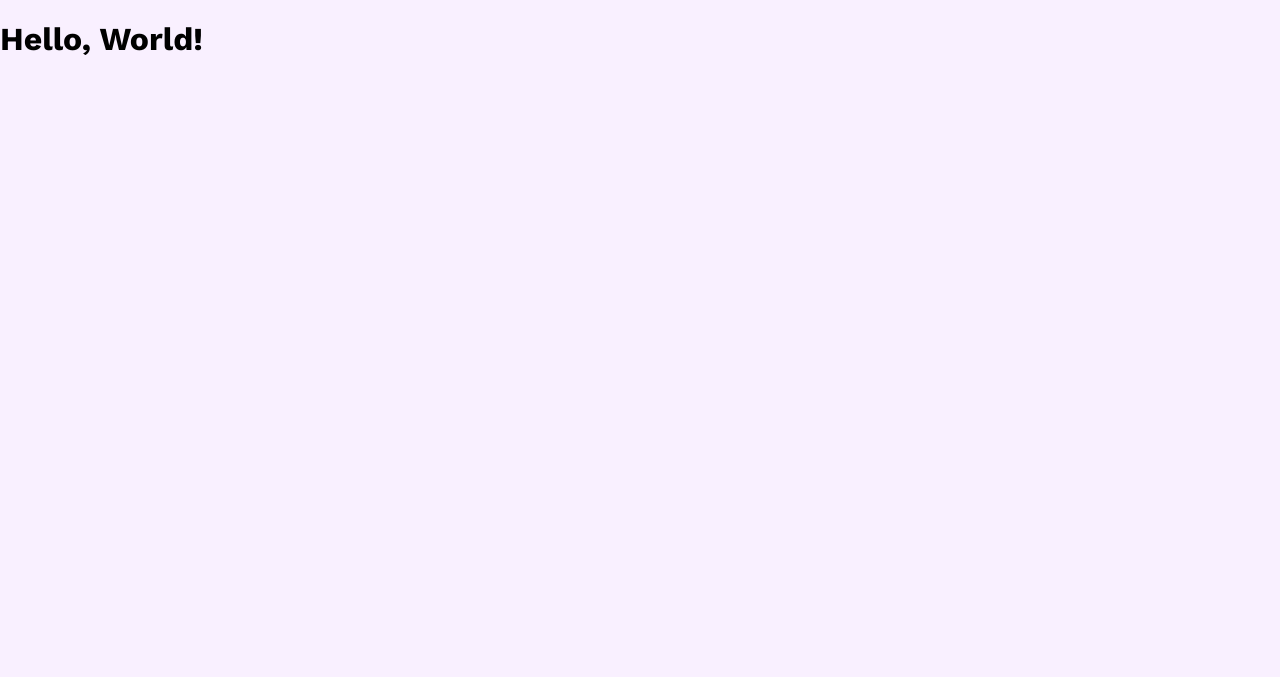
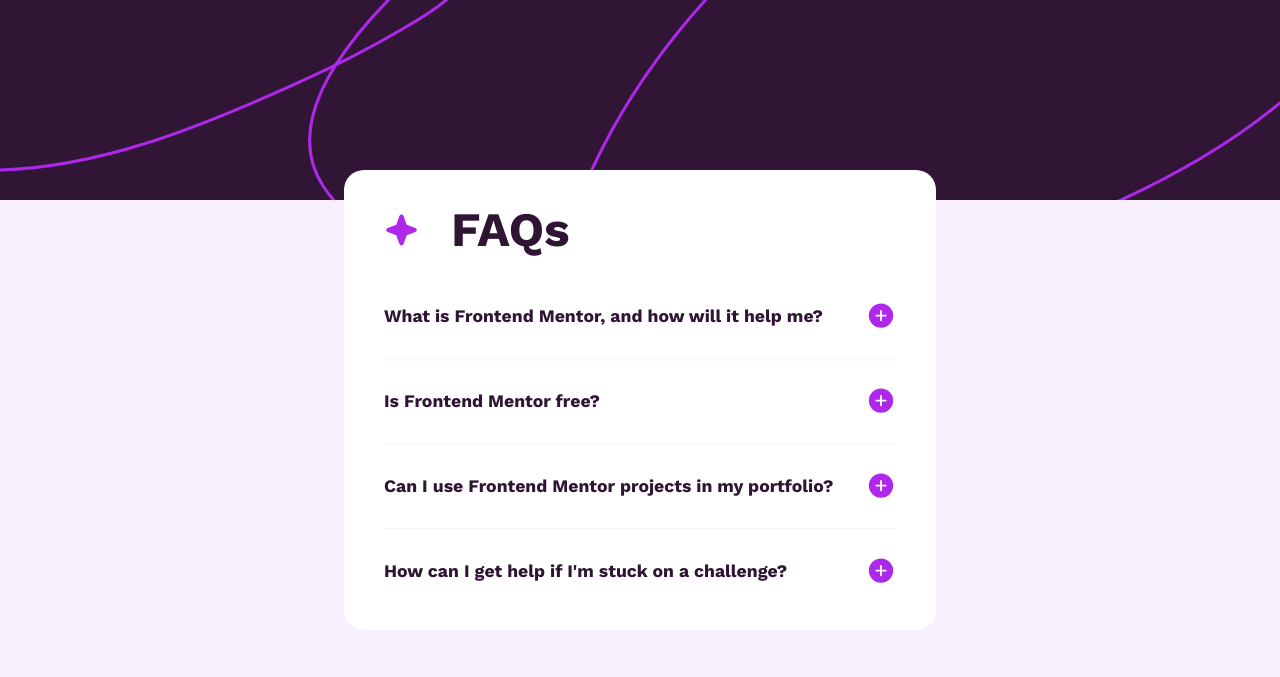
Before and after one commit to kimarimt/faq_accordion, a website: page index.html in a window 1280 px wide. Drawn offline with nearby package versions, Linux system fonts and the light colour scheme.

Commit message:
finished adding html content and styling for faq accordion

```diff
--- a/index.html
+++ b/index.html
@@ -3,18 +3,84 @@
   <head>
     <meta charset="UTF-8" />
     <meta name="viewport" content="width=device-width, initial-scale=1.0" />
-    <link rel="shortcut icon" href="./images/favicon-32x32.png" type="image/x-icon">
+    <link
+      rel="shortcut icon"
+      href="./images/favicon-32x32.png"
+      type="image/x-icon"
+    />
     <link rel="preconnect" href="https://fonts.googleapis.com" />
     <link rel="preconnect" href="https://fonts.gstatic.com" crossorigin />
     <link
       href="https://fonts.googleapis.com/css2?family=Work+Sans:wght@400;600;700&display=swap"
       rel="stylesheet"
     />
-    <link rel="stylesheet" href="src/dest/normalize.css" />
-    <link rel="stylesheet" href="src/dest/output.css" />
+    <link rel="stylesheet" href="./src/dest/normalize.css" />
+    <link rel="stylesheet" href="./src/dest/output.css" />
     <title>Frontend Mentor | FAQ Accordion</title>
+    <script src="./scripts/accordion.js" defer></script>
   </head>
   <body>
-    <h1>Hello, World!</h1>
+    <main>
+      <section id="faq-section">
+        <section id="faq-section__header">
+          <img src="./images/icon-star.svg" alt="Star Icon" />
+          <h1>FAQs</h1>
+        </section>
+        <section id="faq-section__accordion">
+          <article class="accordion__content">
+            <section class="content__label">
+              <h2>What is Frontend Mentor, and how will it help me?</h2>
+            </section>
+            <section class="content__text">
+              <p>
+                Frontend Mentor offers realistic coding challenges to help
+                developers improve their frontend coding skills with projects in
+                HTML, CSS, and JavaScript. It's suitable for all levels and
+                ideal for portfolio building.
+              </p>
+            </section>
+          </article>
+          <hr />
+          <article class="accordion__content">
+            <section class="content__label">
+              <h2>Is Frontend Mentor free?</h2>
+            </section>
+            <section class="content__text">
+              <p>
+                Yes, Frontend Mentor offers both free and premium coding
+                challenges, with the free option providing access to a range of
+                projects suitable for all skill levels.
+              </p>
+            </section>
+          </article>
+          <hr />
+          <article class="accordion__content">
+            <section class="content__label">
+              <h2>Can I use Frontend Mentor projects in my portfolio?</h2>
+            </section>
+            <section class="content__text">
+              <p>
+                Yes, you can use projects completed on Frontend Mentor in your
+                portfolio. It's an excellent way to showcase your skills to
+                potential employers!
+              </p>
+            </section>
+          </article>
+          <hr />
+          <article class="accordion__content">
+            <section class="content__label">
+              <h2>How can I get help if I'm stuck on a challenge?</h2>
+            </section>
+            <section class="content__text">
+              <p>
+                The best place to get help is inside Frontend Mentor's Discord
+                community. There's a help channel where you can ask questions
+                and seek support from other community members.
+              </p>
+            </section>
+          </article>
+        </section>
+      </section>
+    </main>
   </body>
 </html>
--- /dev/null
+++ b/scripts/accordion.js
@@ -0,0 +1,7 @@
+const accordionContent = document.querySelectorAll('.accordion__content');
+
+for (const content of accordionContent) {
+    content.addEventListener('click', () => {
+        content.classList.toggle('active');
+    });
+}
--- a/src/css/styles.scss
+++ b/src/css/styles.scss
@@ -2,8 +2,114 @@
 $light-pink: hsl(275, 100%, 97%);
 $grayish-purple: hsl(292, 16%, 49%);
 $dark-purple: hsl(292, 42%, 14%);
+$purple: hsl(281, 83%, 54%);
 
 body {
   background-color: $light-pink;
   font-family: 'Work Sans', sans-serif;
+
+  &::before {
+    content: '';
+    background-image: url('/images/background-pattern-desktop.svg');
+    height: 12.5rem;
+    left: 0;
+    position: absolute;
+    right: 0;
+    top: 0;
+    z-index: -1;
+  }
 }
+
+main {
+  align-items: center;
+  display: flex;
+  height: 100vh;
+  justify-content: center;
+  width: 100vw;
+}
+
+hr {
+  border: 0;
+  border-top: 1px solid $light-pink;
+  margin: 0 0 2rem 0;
+}
+
+#faq-section {
+  background-color: $white;
+  border-radius: 20px;
+  max-width: 32rem;
+  padding: 2rem 2.5rem 1rem;
+}
+
+#faq-section__header {
+  display: flex;
+  margin-bottom: 3rem;
+
+  img {
+    width: 35px;
+  }
+
+  h1 {
+    color: $dark-purple;
+    font-size: 3rem;
+    margin: 0 0 0 2rem;
+  }
+}
+
+.accordion__content {
+  cursor: pointer;
+
+  &.active {
+    .content__label {
+      &::before {
+        content: url('/images/icon-minus.svg');
+      }
+
+      h2 {
+        color: $purple;
+      }
+    }
+
+    .content__text {
+      margin: 2rem 0;
+      max-height: 200px;
+    }
+  }
+}
+
+.content__label {
+  position: relative;
+
+  &::before {
+    content: url('/images/icon-plus.svg');
+    position: absolute;
+    right: 0;
+    top: 50%;
+    transform: translateY(-45%);
+  }
+
+  h2 {
+    color: $dark-purple;
+    font-size: 1.1rem;
+    margin: 0;
+    transition: all 0.2s;
+
+    &:hover {
+      color: $purple;
+    }
+  }
+}
+
+.content__text {
+  margin: 1rem 0;
+  max-height: 0;
+  overflow: hidden;
+  transition: all 0.3s;
+
+  p {
+    color: $grayish-purple;
+    font-weight: 600;
+    line-height: 1.6;
+    margin: 0;
+  }
+}
```
Also changed, not shown: src/dest/output.css.
